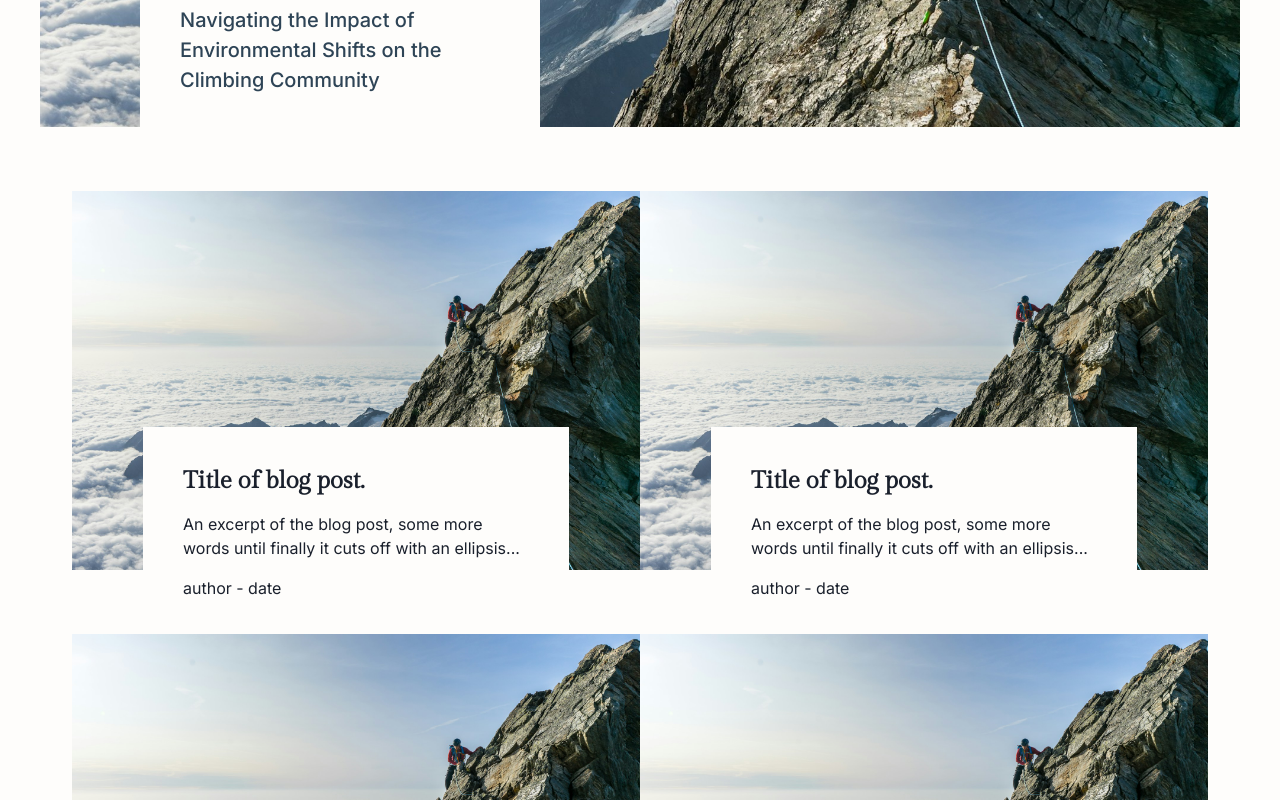
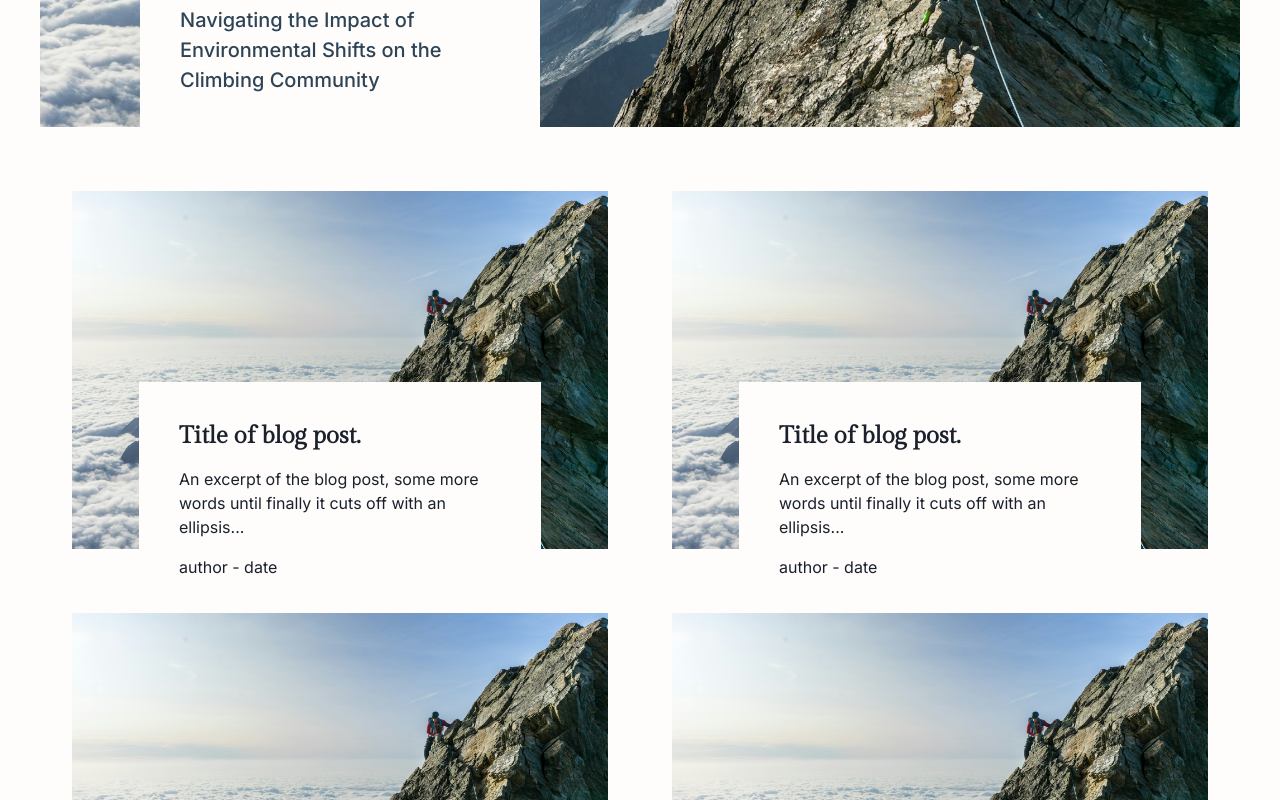
Before and after one commit to dave-forbes/blog-client, a React (Vite) app: page / in a window 1280 px wide. Shown: the part 720-1520 px from the top of the page. Built offline with nearby package versions, Linux system fonts and the light colour scheme.

Commit message:
added resposive grid to posts

```diff
--- a/src/App.tsx
+++ b/src/App.tsx
@@ -36,8 +36,9 @@ function App() {
         {/* POSTS */}
         <Grid
           p="4rem 2rem"
-          templateColumns="1fr 1fr"
-          rowGap="4rem"
+          templateColumns="repeat(auto-fit, minmax(400px, 1fr))"
+          // templateColumns="1fr 1fr"
+          gap="4rem"
           justifyItems="center"
         >
           <PostCard />
```
